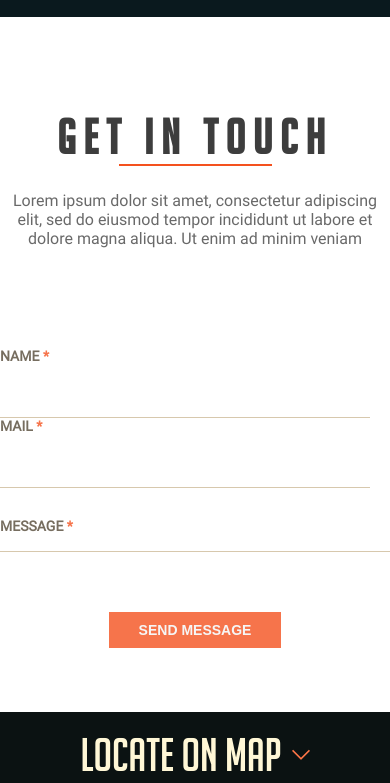
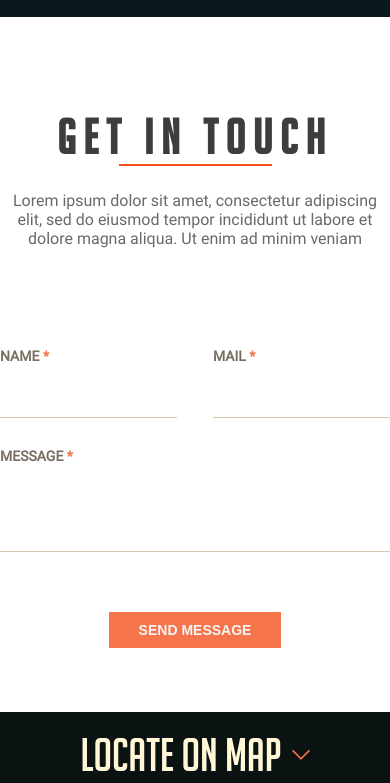
Before and after one commit to DJ-Von/Boostfolia, a plain HTML site: page index.html in a window 390 px wide. Shown: the part 9324-10107 px from the top of the page. Drawn offline with nearby package versions, Linux system fonts and the light colour scheme.

Commit message:
Add files via upload

```diff
--- a/styles/adaptive.css
+++ b/styles/adaptive.css
@@ -101,6 +101,10 @@
     .sender-data{
         flex-wrap: wrap;
     }
+
+    .get-in-touch .sender-data input{
+        width: 100%;
+    }
 }
 
 @media screen and (max-width: 428px){
@@ -120,4 +124,8 @@
     .sender-data{
         flex-wrap: wrap;
     }
+
+    .get-in-touch .sender-data input{
+        width: 100%;
+    }
 }
```
